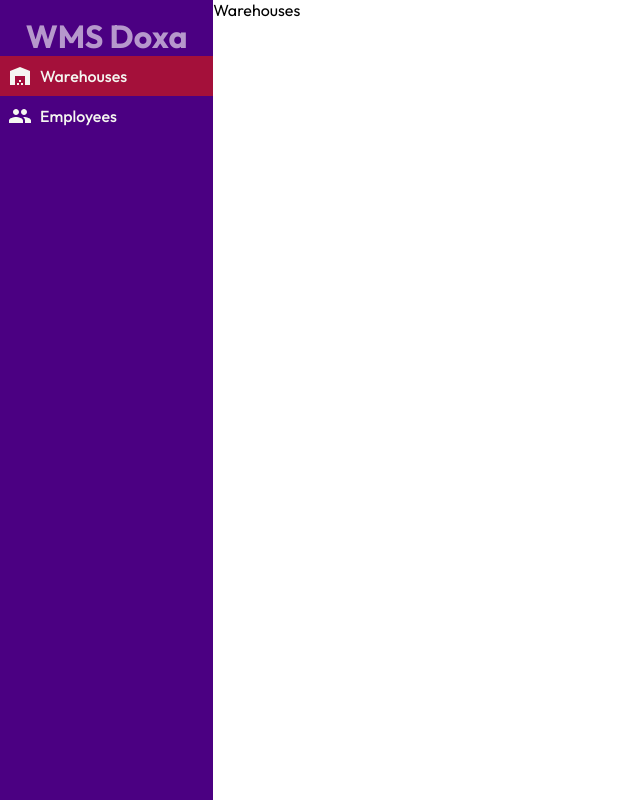
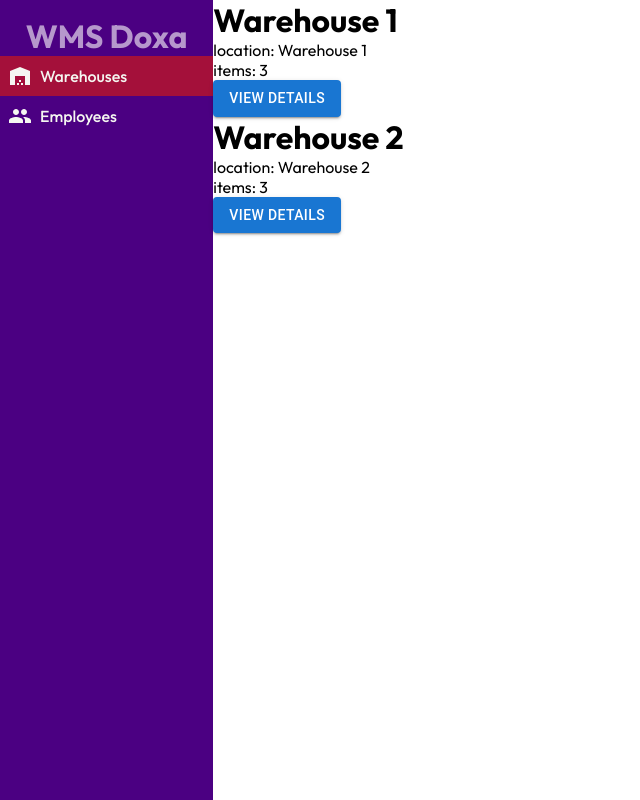
Before and after one commit to Dmutre/WMS-Doxa-front, a React (Vite) app: page /warehouses in a window 1280 px wide. Shown: the whole page, without its empty margins (0-640 px from the left). Built offline with nearby package versions, Linux system fonts and the light colour scheme.

Commit message:
feat: warehouses

```diff
--- a/eslint.config.js
+++ b/eslint.config.js
@@ -42,6 +42,7 @@ export default tseslint.config(
           ignoreRegExpLiterals: true,
         },
       ],
+      '@typescript-eslint/no-misused-promises': 'none',
     },
   }
 );
--- a/package.json
+++ b/package.json
@@ -12,7 +12,11 @@
   "dependencies": {
     "@emotion/react": "^11.13.3",
     "@emotion/styled": "^11.13.0",
+<<<<<<< HEAD
     "@mui/icons-material": "^6.1.7",
+=======
+    "@mui/icons-material": "^6.1.6",
+>>>>>>> 4914475 (feat: warehouses)
     "@mui/material": "^6.1.6",
     "axios": "^1.7.7",
     "dotenv": "^16.4.5",
--- a/src/app/Router.tsx
+++ b/src/app/Router.tsx
@@ -4,6 +4,7 @@ import { App } from '../App';
 import { createBrowserRouter } from 'react-router-dom';
 import { Warehouses } from '../pages/Warehouses/warehouses';
 import { Employees, employeesLoader } from '../pages/Employees';
+import { Warehouse } from '../pages/Warehouse/warehouse';
 
 const routes = createRoutesFromElements(
   <Route path="/" element={<App />} errorElement={<div>IDI NAHUI</div>}>
@@ -11,7 +12,7 @@ const routes = createRoutesFromElements(
     <Route path="employees" element={<Employees />} loader={employeesLoader} />
     <Route>
       <Route path="warehouses" element={<Warehouses />} />
-      <Route path="warehouses/:warehouseId" element={<div>Warehouse</div>} />
+      <Route path="warehouses/:warehouseId" element={<Warehouse />} />
       <Route
         path="warehouses/:warehouseId/products/:productId"
         element={<div>Product</div>}
--- /dev/null
+++ b/src/pages/Warehouse/warehouse.tsx
@@ -0,0 +1,143 @@
+import * as React from 'react';
+import Paper from '@mui/material/Paper';
+import Table from '@mui/material/Table';
+import TableBody from '@mui/material/TableBody';
+import TableCell from '@mui/material/TableCell';
+import TableContainer from '@mui/material/TableContainer';
+import TableHead from '@mui/material/TableHead';
+import TablePagination from '@mui/material/TablePagination';
+import TableRow from '@mui/material/TableRow';
+
+interface Column {
+  id: 'name' | 'code' | 'quantity' | 'location' | 'category';
+  label: string;
+  minWidth?: number;
+  align?: 'right';
+  format?: (value: number) => string;
+}
+
+const columns: readonly Column[] = [
+  { id: 'name', label: 'Item Name', minWidth: 170 },
+  { id: 'code', label: 'Item Code', minWidth: 100 },
+  {
+    id: 'quantity',
+    label: 'Quantity',
+    minWidth: 170,
+    align: 'right',
+    format: (value: number) => value.toLocaleString('en-US'),
+  },
+  {
+    id: 'location',
+    label: 'Location',
+    minWidth: 170,
+    align: 'right',
+    format: (value: number) => value.toLocaleString('en-US'),
+  },
+  {
+    id: 'category',
+    label: 'Category',
+    minWidth: 170,
+    align: 'right',
+    format: (value: number) => value.toFixed(2),
+  },
+];
+
+interface Data {
+  name: string;
+  code: string;
+  quantity: number;
+  location: string;
+  category: string;
+}
+
+function createData(
+  name: string,
+  code: string,
+  quantity: number,
+  location: string,
+  category: string
+): Data {
+  return { name, code, quantity, location, category };
+}
+
+const rows: Data[] = [];
+
+for (let i = 0; i < 1000; i++) {
+  const random = Math.floor(Math.random() * 100);
+  rows.push(
+    createData(
+      `name ${i}`,
+      `code ${i}`,
+      random,
+      `location ${i}`,
+      `category ${i}`
+    )
+  );
+}
+
+export const Warehouse = () => {
+  const [page, setPage] = React.useState(0);
+  const [rowsPerPage, setRowsPerPage] = React.useState(10);
+
+  const handleChangePage = (event: unknown, newPage: number) => {
+    setPage(newPage);
+  };
+
+  const handleChangeRowsPerPage = (
+    event: React.ChangeEvent<HTMLInputElement>
+  ) => {
+    setRowsPerPage(+event.target.value);
+    setPage(0);
+  };
+
+  return (
+    <Paper>
+      <TableContainer style={{ maxHeight: '85vh' }}>
+        <Table stickyHeader aria-label="sticky table">
+          <TableHead>
+            <TableRow>
+              {columns.map(column => (
+                <TableCell
+                  key={column.id}
+                  align={column.align}
+                  style={{ minWidth: column.minWidth }}
+                >
+                  {column.label}
+                </TableCell>
+              ))}
+            </TableRow>
+          </TableHead>
+          <TableBody>
+            {rows
+              .slice(page * rowsPerPage, page * rowsPerPage + rowsPerPage)
+              .map(row => {
+                return (
+                  <TableRow hover role="checkbox" tabIndex={-1} key={row.code}>
+                    {columns.map(column => {
+                      const value = row[column.id];
+                      return (
+                        <TableCell key={column.id} align={column.align}>
+                          {column.format && typeof value === 'number'
+                            ? column.format(value)
+                            : value}
+                        </TableCell>
+                      );
+                    })}
+                  </TableRow>
+                );
+              })}
+          </TableBody>
+        </Table>
+      </TableContainer>
+      <TablePagination
+        rowsPerPageOptions={[10, 25, 100]}
+        component="div"
+        count={rows.length}
+        rowsPerPage={rowsPerPage}
+        page={page}
+        onPageChange={handleChangePage}
+        onRowsPerPageChange={handleChangeRowsPerPage}
+      />
+    </Paper>
+  );
+};
--- /dev/null
+++ b/src/pages/Warehouses/components/Warehouse.module.css
@@ -0,0 +1,12 @@
+.container {
+  border: '1px solid black';
+  padding: '1rem';
+  border-radius: '1rem';
+  width: '24rem';
+  height: '15rem';
+  display: 'flex';
+  flex-direction: 'column';
+  align-items: 'center';
+  gap: '1rem';
+  justify-content: 'center';
+}
--- a/src/pages/Warehouses/components/Warehouse.ts
+++ /dev/null
@@ -1,3 +0,0 @@
-export const Warehouse = () => {
-  return <div>Warehouse</div>;
-};
--- /dev/null
+++ b/src/pages/Warehouses/components/Warehouse.tsx
@@ -0,0 +1,26 @@
+import { Button } from '@mui/material';
+import { Warehouse } from '../../../types/warehouse';
+import { router } from '../../../app/Router';
+import styles from './Warehouse.module.css';
+
+interface WarehouseProps {
+  warehouse: Warehouse;
+}
+
+export const WarehouseComponent = ({ warehouse }: WarehouseProps) => {
+  return (
+    <div className={styles['container']}>
+      <h1>{warehouse.name}</h1>
+      <p>location: {warehouse.location}</p>
+      <p>items: {warehouse.items.length}</p>
+      <Button
+        variant="contained"
+        onClick={async () => {
+          await router.navigate(`warehouses/${warehouse.id}`);
+        }}
+      >
+        View Details
+      </Button>
+    </div>
+  );
+};
--- /dev/null
+++ b/src/pages/Warehouses/warehouses.module.css
@@ -0,0 +1,6 @@
+.container {
+  display: 'flex';
+  flex-direction: 'row';
+  padding: '2rem';
+  gap: '2rem';
+}
--- a/src/pages/Warehouses/warehouses.tsx
+++ b/src/pages/Warehouses/warehouses.tsx
@@ -1,5 +1,9 @@
+import { Warehouse } from '../../types/warehouse';
+import { WarehouseComponent } from './components/Warehouse';
+import styles from './warehouses.module.css';
+
 export const Warehouses = () => {
-  const warehouses = [
+  const mockedWarehouses: Warehouse[] = [
     {
       id: 1,
       name: 'Warehouse 1',
@@ -8,55 +12,54 @@ export const Warehouses = () => {
         {
           id: 1,
           name: 'Item 1',
+          price: 100,
+          warehouseId: 1,
         },
         {
           id: 2,
           name: 'Item 2',
+          price: 200,
+          warehouseId: 1,
         },
         {
           id: 3,
           name: 'Item 3',
+          price: 300,
+          warehouseId: 1,
         },
       ],
     },
     {
       id: 2,
       name: 'Warehouse 2',
-      location: 'Warehouse 1',
+      location: 'Warehouse 2',
       items: [
         {
           id: 1,
           name: 'Item 1',
+          price: 100,
+          warehouseId: 2,
         },
         {
           id: 2,
           name: 'Item 2',
+          price: 200,
+          warehouseId: 2,
         },
         {
           id: 3,
           name: 'Item 3',
-        },
-      ],
-    },
-    {
-      id: 3,
-      name: 'Warehouse 3',
-      location: 'Warehouse 1',
-      items: [
-        {
-          id: 1,
-          name: 'Item 1',
-        },
-        {
-          id: 2,
-          name: 'Item 2',
-        },
-        {
-          id: 3,
-          name: 'Item 3',
+          price: 300,
+          warehouseId: 2,
         },
       ],
     },
   ];
-  return <div>Warehouses</div>;
+  return (
+    <div className={styles['container']}>
+      {mockedWarehouses.map(warehouse => (
+        <WarehouseComponent warehouse={warehouse} />
+      ))}
+    </div>
+  );
 };
```
